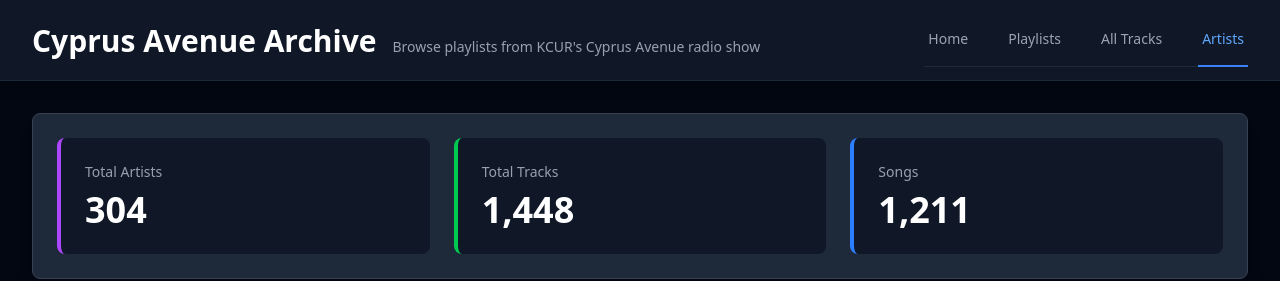
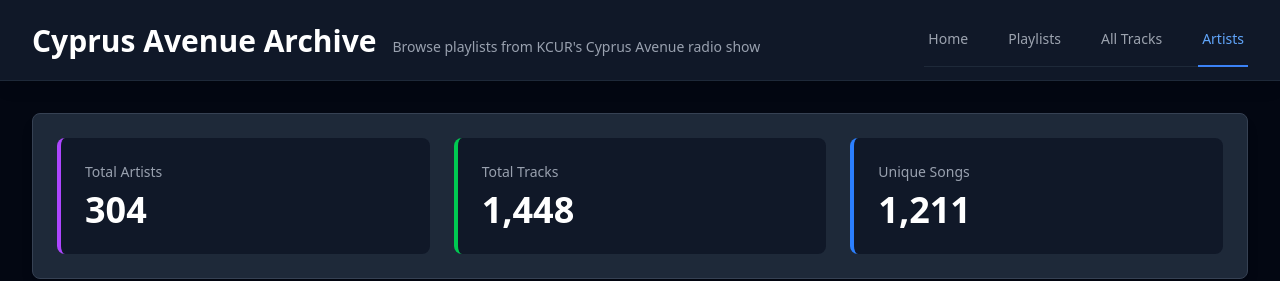
Before and after one commit to riebschlager/cyprus-avenue, a Vue app in the folder web/: page /artists in a window 1280 px wide. Shown: the top 281 px of the page. Built offline with nearby package versions, Linux system fonts and the light colour scheme; no server answers.

Commit message:
bring back this label

```diff
--- a/web/src/components/ArtistsView.vue
+++ b/web/src/components/ArtistsView.vue
@@ -170,7 +170,7 @@ const toggleArtist = (index: number) => {
           </p>
         </div>
         <div class="bg-gray-900 rounded-lg p-6 border-l-4 border-blue-500">
-          <p class="text-sm text-gray-400 mb-2">Songs</p>
+          <p class="text-sm text-gray-400 mb-2">Unique Songs</p>
           <p class="text-4xl font-bold text-white">
             {{ filteredArtists.reduce((sum, a) => sum + a.uniqueSongs.length, 0).toLocaleString() }}
           </p>
```
